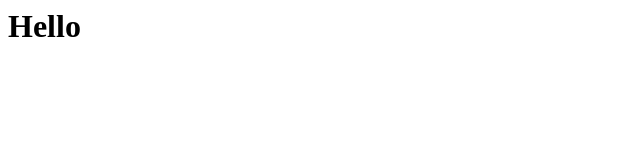
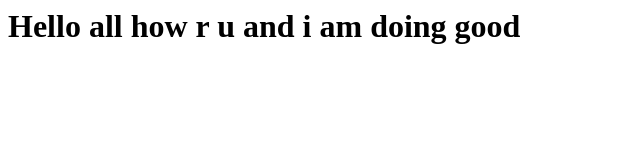
Before and after one commit to kaladhark/skills-code-with-codespaces, a plain HTML site: page index.html in a window 1280 px wide. Shown: the whole page, without its empty margins (0-640 px from the left). Drawn offline with Linux system fonts and the light colour scheme.

Commit message:
modified index file

```diff
--- a/index.html
+++ b/index.html
@@ -1,3 +1,3 @@
 <html>
-  <h1>Hello</h1>
+  <h1>Hello all how r u and i am doing good</h1>
 </html>
```
